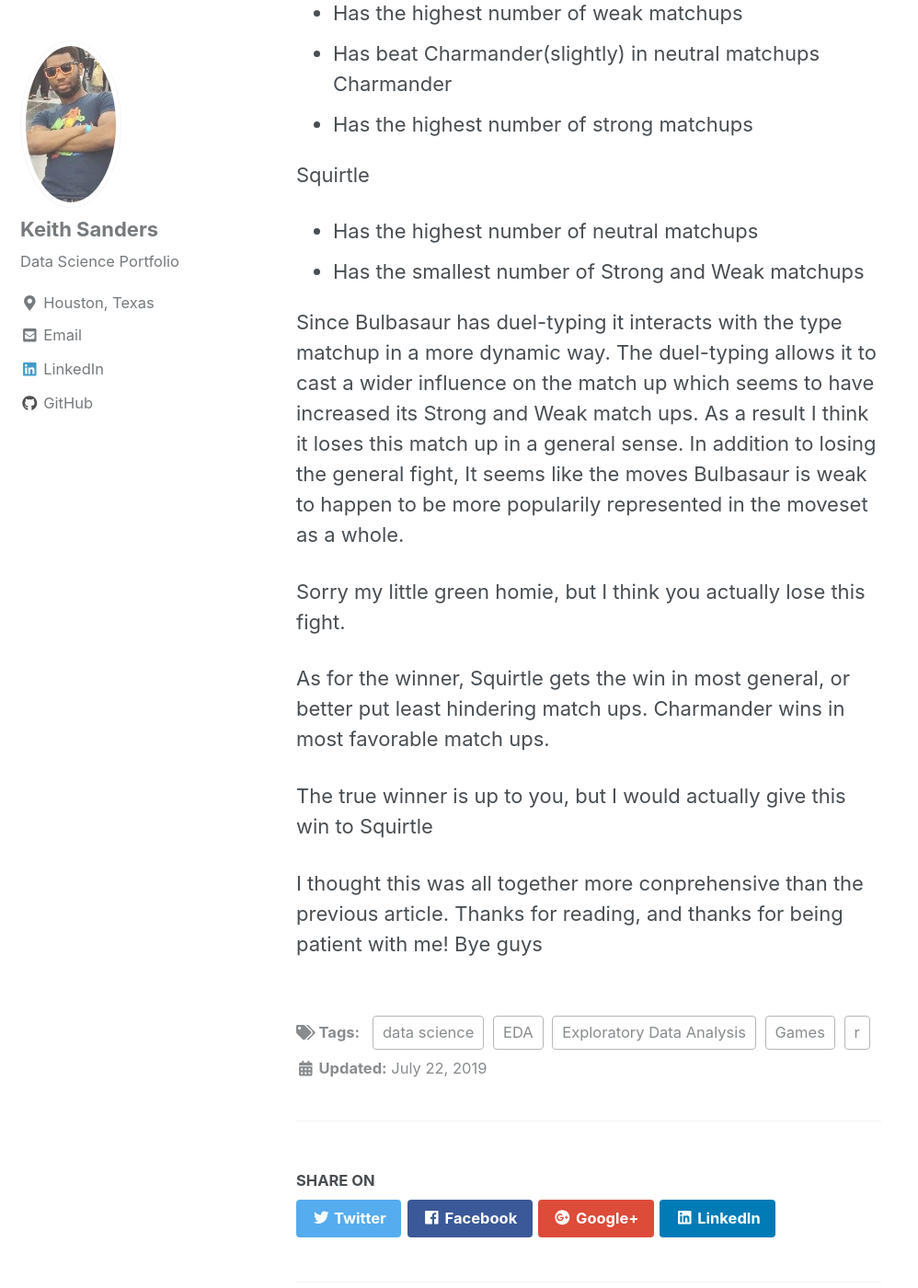
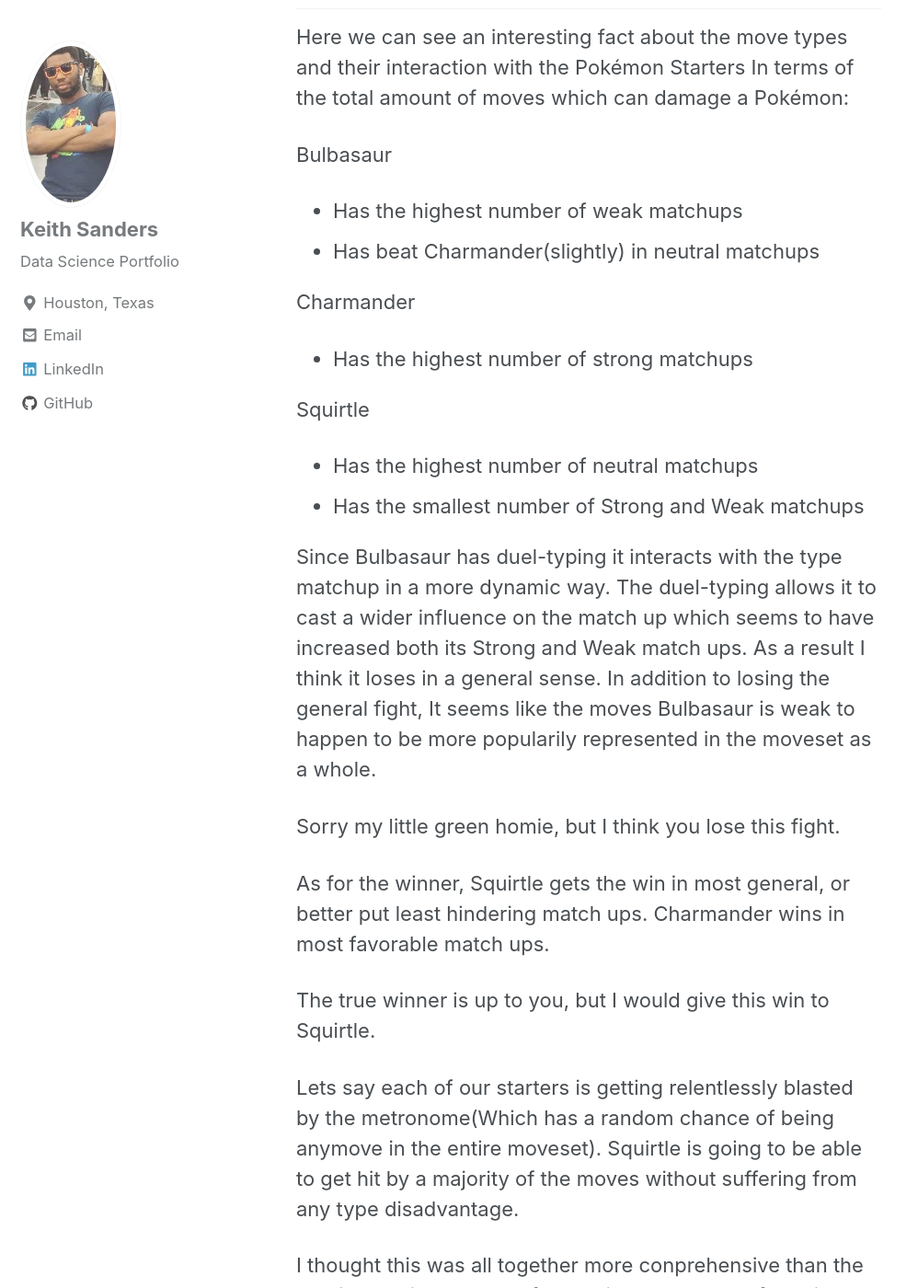
Before and after one commit to SuperKeithS/SuperKeithS.github.io, a Jekyll site: the page built from _posts/2019-07-22-Pokemon2.md, in a window 1280 px wide and 1400 px high, scrolled down 16051 px. Shown: the whole window at 92% size, without its empty margins (0-998 px from the left). Built offline with Jekyll 4.4.1, drawn with Linux system fonts in a browser that asks for light colours; nearby versions of some CDN libraries; some of the changed text lies outside the part shown.

Commit message:
Added images and more to conclusion

```diff
--- a/_posts/2019-07-22-Pokemon2.md
+++ b/_posts/2019-07-22-Pokemon2.md
@@ -122,19 +122,19 @@
 
 Here we can already see some interesting things. Lets look at them individually:
 
-<img src="{{ site.url }}{{ site.baseurl }}/images/EDA/Blubasaur.png" alt="Bulbasaur">
+<img src="{{ site.url }}{{ site.baseurl }}/images/EDA/Pokemon/Blubasaur.png" alt="Bulbasaur">
 Bulbasaur
 - Weak to 4 types
 - Strong to 5 types
 - Neutral to 9 types
 
-<img src="{{ site.url }}{{ site.baseurl }}/images/EDA/Squirtle.jpeg" alt="Squirtle">
+<img src="{{ site.url }}{{ site.baseurl }}/images/EDA/Pokemon/Squirtle.jpeg" alt="Squirtle">
 Squirtle
 - Weak to 2 types
 - Strong to 4 types
 - Neutral to 12 types
 
-<img src="{{ site.url }}{{ site.baseurl }}/images/EDA/Charmander.jpeg" alt="Charmander">
+<img src="{{ site.url }}{{ site.baseurl }}/images/EDA/Pokemon/Charmander.jpeg" alt="Charmander">
 Charmander
 - Weak to 3 types
 - Strong to 6 types
@@ -295,6 +295,7 @@
 Bulbasaur
 - Has the highest number of weak matchups
 - Has beat Charmander(slightly) in neutral matchups
+
 Charmander
 - Has the highest number of strong matchups
 
@@ -303,15 +304,17 @@
 - Has the smallest number of Strong and Weak matchups
 
 
-Since Bulbasaur has duel-typing it interacts with the type matchup in a more dynamic way. The duel-typing allows it to cast a wider influence on the match up which seems to have increased its Strong and Weak match ups. As a result I think it loses this match up in a general sense. In addition to losing the general fight, It seems like the moves Bulbasaur is weak to happen to be more popularily represented in the moveset as a whole.
+Since Bulbasaur has duel-typing it interacts with the type matchup in a more dynamic way. The duel-typing allows it to cast a wider influence on the match up which seems to have increased both its Strong and Weak match ups. As a result I think it loses  in a general sense. In addition to losing the general fight, It seems like the moves Bulbasaur is weak to happen to be more popularily represented in the moveset as a whole.
 
-Sorry my little green homie, but I think you actually lose this fight.
+Sorry my little green homie, but I think you lose this fight.
 
 As for the winner, Squirtle gets the win in most general, or better put least hindering match ups.
 Charmander wins in most favorable match ups.
 
-The true winner is up to you, but I would actually give this win to Squirtle
+The true winner is up to you, but I would give this win to Squirtle.
+
+Lets say each of our starters is getting relentlessly blasted by the metronome(Which has a random chance of being anymove in the entire moveset). Squirtle is going to be able to get hit by a majority of the moves without suffering from any type disadvantage.
 
 
 I thought this was all together more conprehensive than the previous article.
-Thanks for reading, and thanks for being patient with me! Bye guys
+Thanks for reading, and thanks for being patient with me! Bye fellow Pokémon Masters!!
```
